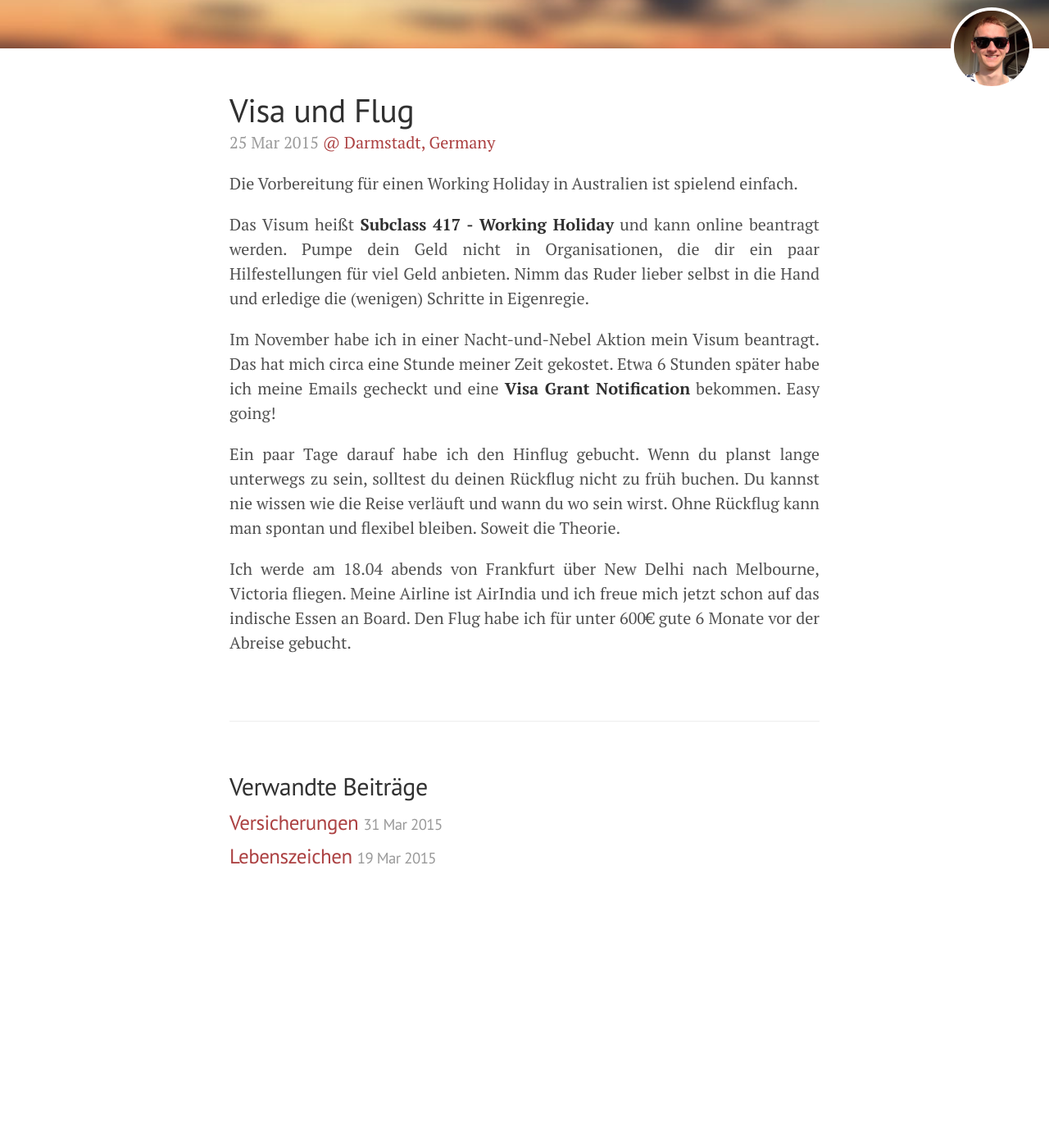
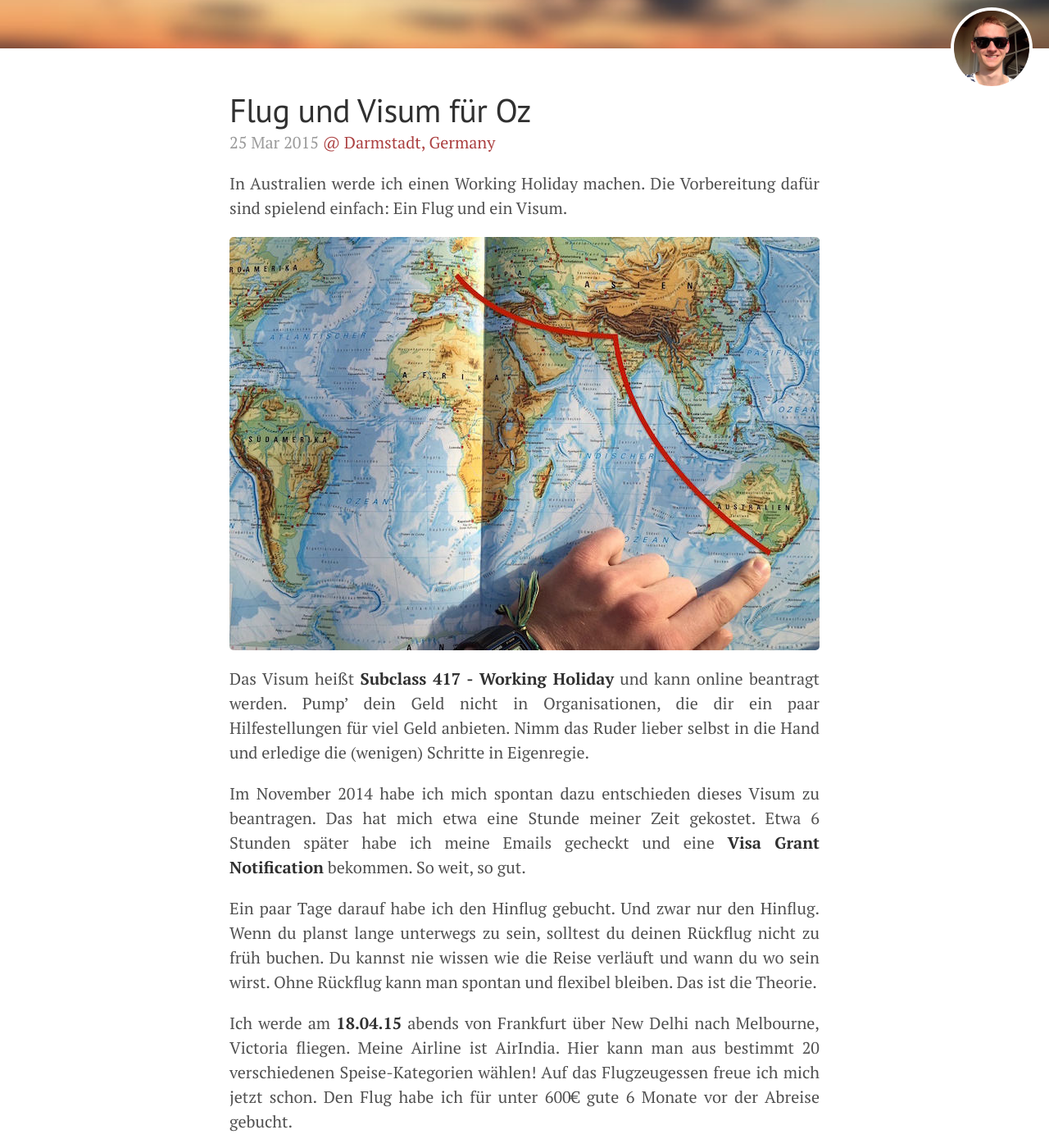
Before and after one commit to Sanderand/Sanderand.github.io, a Jekyll site: the page built from _posts/2015-03-25-visa_flight.md, in a window 1280 px wide and 1400 px high, scrolled down 191 px. Shown: the whole window at 82% size. Built offline with Jekyll 4.4.1, drawn with Linux system fonts in a browser that asks for light colours; Markdown is read by kramdown in place of the engine named in the settings; comment, search, counter and statistics services are not loaded; before the commit the page ends 1351 px from its top, so only the background shows below that; some of the changed text lies outside the part shown.

Commit message:
post about tfn + refining older posts

```diff
--- a/_config.yml
+++ b/_config.yml
@@ -12,7 +12,7 @@ relative_permalinks: true
 title:               Andre Sander
 tagline:             Mein Blog
 baseurl:             /
-paginate:            5
+paginate:            4
 
 # Social
 name: Andre Sander
--- a/_layouts/post.html
+++ b/_layouts/post.html
@@ -15,7 +15,7 @@ layout: default
 
 <!-- RELATED POSTS -->
 <div class="related">
-  <h2>Verwandte Beiträge</h2>
+  <h2>Weitere Beiträge</h2>
   <ul class="related-posts">
     {% for post in site.related_posts limit:3 %}
       <li>
--- a/_posts/2015-03-25-visa_flight.md
+++ b/_posts/2015-03-25-visa_flight.md
@@ -1,15 +1,18 @@
 ---
 layout: post
-title: Visa und Flug
+title: Flug und Visum für Oz
 location: Darmstadt, Germany
 ---
 
-Die Vorbereitung für einen Working Holiday in Australien ist spielend einfach.
+In Australien werde ich einen Working Holiday machen. Die Vorbereitung dafür sind spielend einfach: Ein Flug und ein Visum.
 
-Das Visum heißt **Subclass 417 - Working Holiday** und kann online beantragt werden. Pumpe dein Geld nicht in Organisationen, die dir ein paar Hilfestellungen für viel Geld anbieten. Nimm das Ruder lieber selbst in die Hand und erledige die (wenigen) Schritte in Eigenregie.
+![Flug]({{ site.url }}/public/post_img/visa_flight.jpg)
 
-Im November habe ich in einer Nacht-und-Nebel Aktion mein Visum beantragt. Das hat mich circa eine Stunde meiner Zeit gekostet. Etwa 6 Stunden später habe ich meine Emails gecheckt und eine **Visa Grant Notification** bekommen. Easy going!
+Das Visum heißt **Subclass 417 - Working Holiday** und kann online beantragt werden. Pump' dein Geld nicht in Organisationen, die dir ein paar Hilfestellungen für viel Geld anbieten. Nimm das Ruder lieber selbst in die Hand und erledige die (wenigen) Schritte in Eigenregie.
 
-Ein paar Tage darauf habe ich den Hinflug gebucht. Wenn du planst lange unterwegs zu sein, solltest du deinen Rückflug nicht zu früh buchen. Du kannst nie wissen wie die Reise verläuft und wann du wo sein wirst. Ohne Rückflug kann man spontan und flexibel bleiben. Soweit die Theorie.
 
-Ich werde am 18.04 abends von Frankfurt über New Delhi nach Melbourne, Victoria fliegen. Meine Airline ist AirIndia und ich freue mich jetzt schon auf das indische Essen an Board. Den Flug habe ich für unter 600€ gute 6 Monate vor der Abreise gebucht.
+Im November 2014 habe ich mich spontan dazu entschieden dieses Visum zu beantragen. Das hat mich etwa eine Stunde meiner Zeit gekostet. Etwa 6 Stunden später habe ich meine Emails gecheckt und eine **Visa Grant Notification** bekommen. So weit, so gut.
+
+Ein paar Tage darauf habe ich den Hinflug gebucht. Und zwar nur den Hinflug. Wenn du planst lange unterwegs zu sein, solltest du deinen Rückflug nicht zu früh buchen. Du kannst nie wissen wie die Reise verläuft und wann du wo sein wirst. Ohne Rückflug kann man spontan und flexibel bleiben. Das ist die Theorie.
+
+Ich werde am **18.04.15** abends von Frankfurt über New Delhi nach Melbourne, Victoria fliegen. Meine Airline ist AirIndia. Hier kann man aus bestimmt 20 verschiedenen Speise-Kategorien wählen! Auf das Flugzeugessen freue ich mich jetzt schon. Den Flug habe ich für unter 600€ gute 6 Monate vor der Abreise gebucht.
```
Also changed, not shown: _posts/2015-03-19-lebenszeichen.md (+5 -3 lines), _posts/2015-03-31-versicherungen.md (+3 -5 lines), _posts/2015-04-13-tfn.md (added, +12 -0 lines), about.md (+3 -1 lines), public/post_img/visa_flight.jpg (added).
